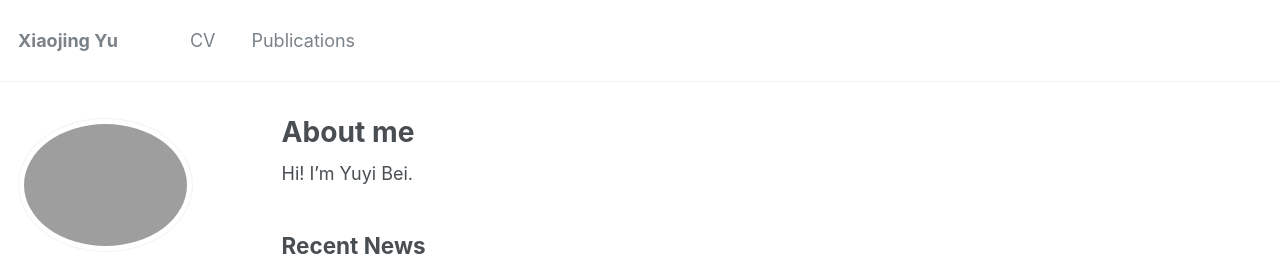
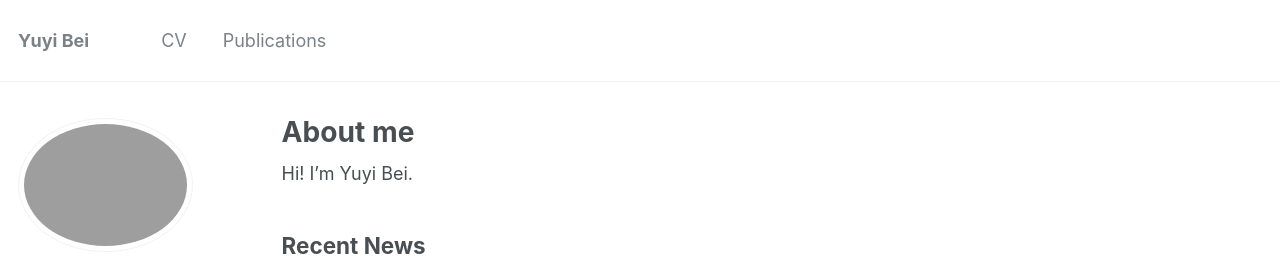
Before and after one commit to YuyiBei/yuyi, a Jekyll site: the page built from _pages/about.md, in a window 1280 px wide. Shown: the top 256 px of the page. Built offline with Jekyll 4.4.1, drawn with Linux system fonts in a browser that asks for light colours.

Commit message:
Update _config.yml

```diff
--- a/_config.yml
+++ b/_config.yml
@@ -7,7 +7,7 @@
 
 # Site Settings
 locale                   : "en-US"
-title                    : "Xiaojing Yu"
+title                    : "Yuyi Bei"
 title_separator          : "-"
 name                     : &name "Xiaojing Yu"
 description              : &description "Postdoctoral Associate in Computer Science, Yale University"
```
